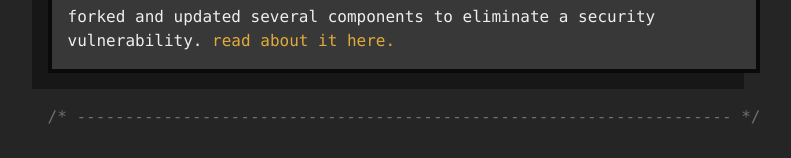
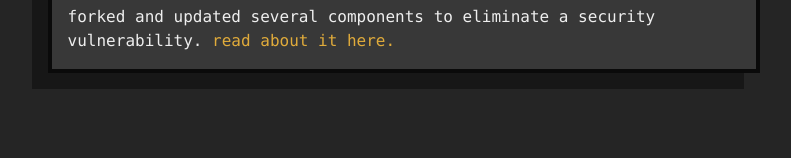
Before and after one commit to tbrockman/tbrockman.github.io, a Jekyll site: the page built from resume.html, in a window 1280 px wide and 900 px high, scrolled down 3172 px. Shown: the part 739-897 px from the top of the window, without its empty margins (236-1027 px from the left). Built offline with Jekyll 4.4.1, drawn with Linux system fonts in a browser that asks for light colours; after the commit the page ends 4048 px from its top, so only the background shows below that.

Commit message:
Remove bottom separator.

```diff
--- a/resume.html
+++ b/resume.html
@@ -366,11 +366,5 @@ layout: resume
 				</div>
 			</div>
 		</div>
-		<div class="section-separator comment-grey">
-			<span>/*&nbsp;</span>
-			<span
-				class="section-separator-lines">-------------------------------------------------------------------------------</span>
-			<span>&nbsp;*/</span>
-		</div>
 	</div>
 </body>
```
